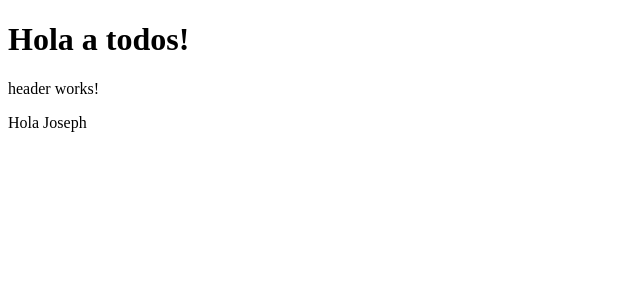
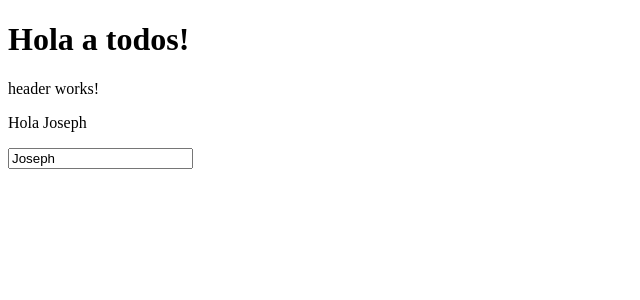
Before and after one commit to josephmn/my-project, an Angular app: page / in a window 1280 px wide. Shown: the top 300 px of the page, without its empty margins (0-640 px from the left). Built offline with nearby package versions, Linux system fonts and the light colour scheme.

Commit message:
uso de variable con data binding para los atributos html

```diff
--- a/src/app/components/header/header.component.html
+++ b/src/app/components/header/header.component.html
@@ -1,2 +1,4 @@
 <p>header works!</p>
 <p>Hola {{ userName }}</p>
+
+<input type="text" [value]="userName">
```
